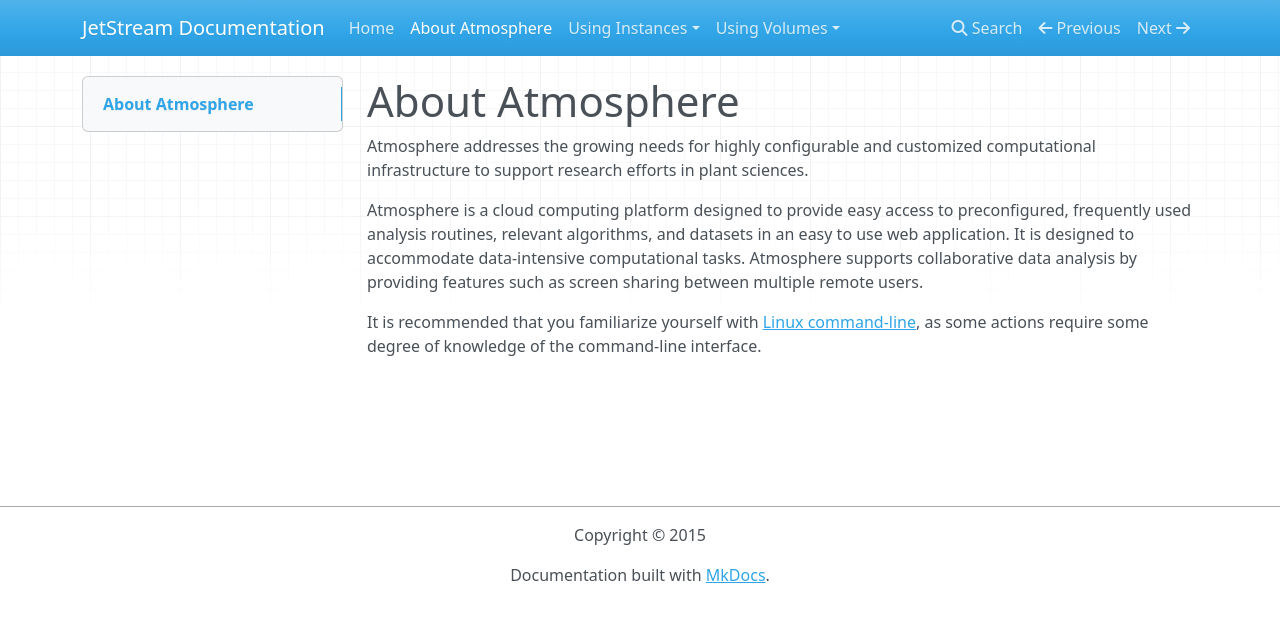
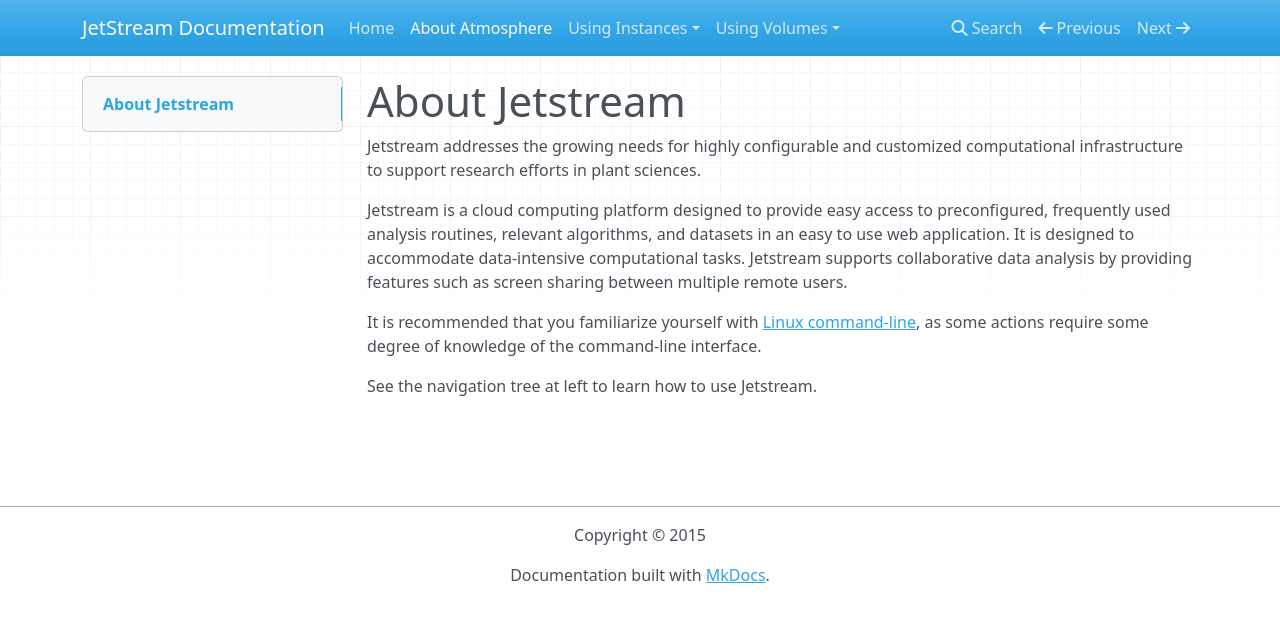
Before and after one commit to kkennedyua/JetstreamDocs, an MkDocs documentation site: the page built from docs/AboutAtmosphere.md, in a window 1280 px wide. Shown: the top 622 px of the page. Built offline with MkDocs 1.6.1, drawn with Linux system fonts in a browser that asks for light colours; nearby versions of some CDN libraries; old or Windows-style settings are respelled for this version of MkDocs.

Commit message:
Change "Atmosphere" to "Jetstream"

```diff
--- a/docs/AboutAtmosphere.md
+++ b/docs/AboutAtmosphere.md
@@ -1,7 +1,9 @@
-# About Atmosphere
+# About Jetstream
 
-Atmosphere addresses the growing needs for highly configurable and customized computational infrastructure to support research efforts in plant sciences.
+Jetstream addresses the growing needs for highly configurable and customized computational infrastructure to support research efforts in plant sciences.
 
-Atmosphere is a cloud computing platform designed to provide easy access to preconfigured, frequently used analysis routines, relevant algorithms, and datasets in an easy to use web application. It is designed to accommodate data-intensive computational tasks. Atmosphere supports collaborative data analysis by providing features such as screen sharing between multiple remote users.
+Jetstream is a cloud computing platform designed to provide easy access to preconfigured, frequently used analysis routines, relevant algorithms, and datasets in an easy to use web application. It is designed to accommodate data-intensive computational tasks. Jetstream supports collaborative data analysis by providing features such as screen sharing between multiple remote users.
 
 It is recommended that you familiarize yourself with [Linux command-line](http://linuxcommand.org/), as some actions require some degree of knowledge of the command-line interface.
+
+See the navigation tree at left to learn how to use Jetstream.
```
